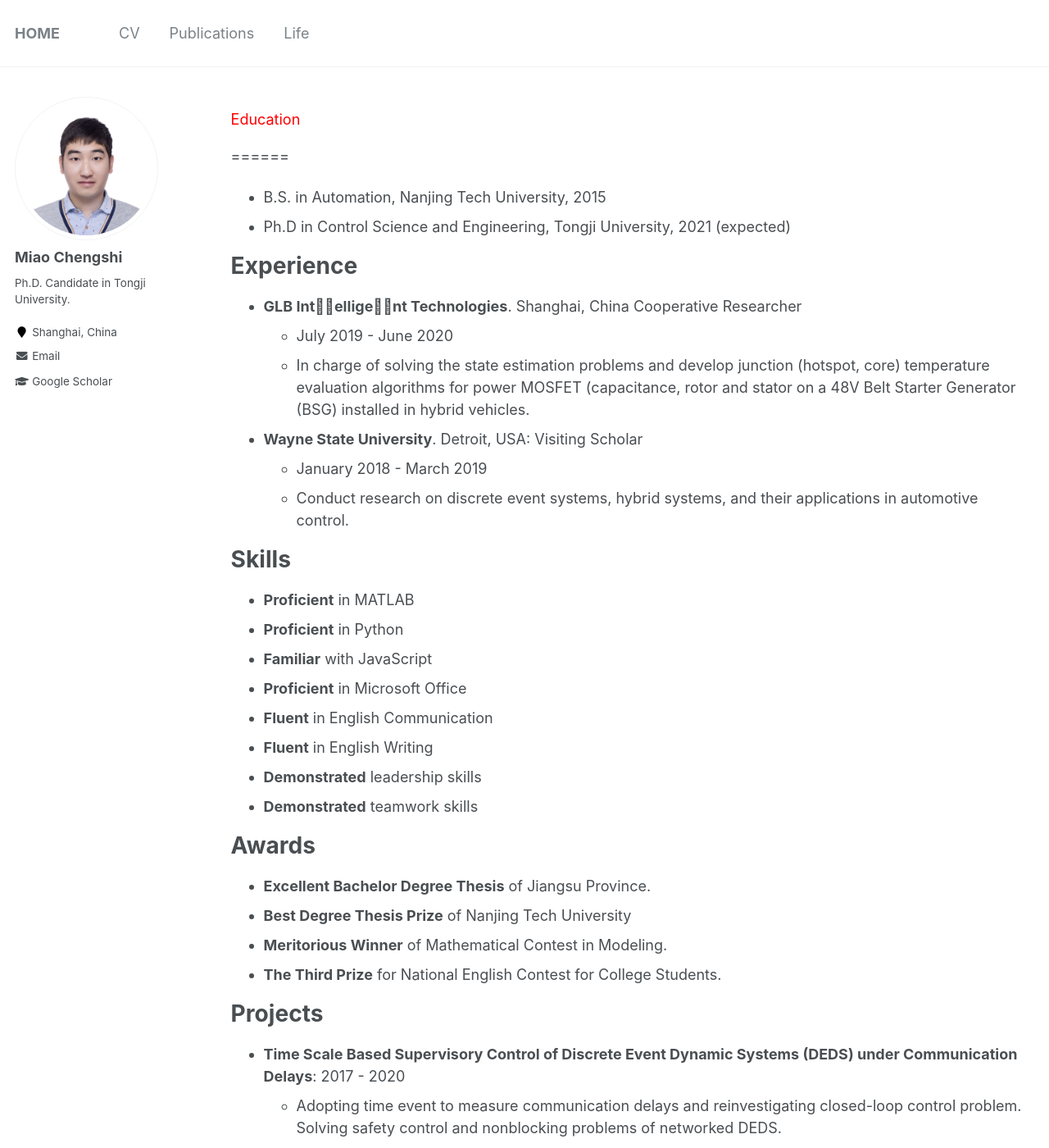
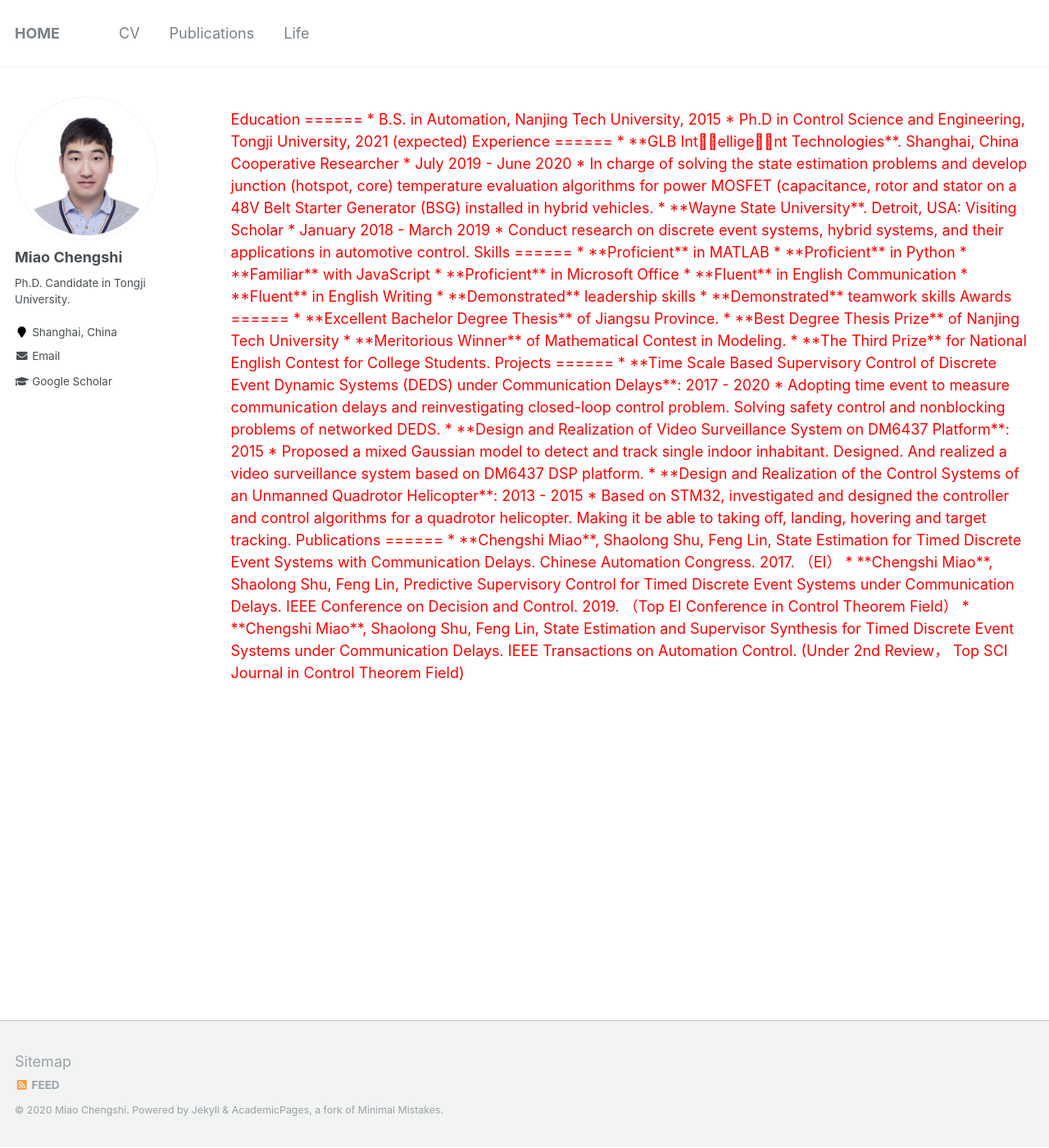
Before and after one commit to miaochengshi/miaochengshi.github.io, a Jekyll site: the page built from _pages/cv.md, in a window 1280 px wide and 1400 px high. Shown: the whole window at 82% size. Built offline with Jekyll 4.4.1, drawn with Linux system fonts in a browser that asks for light colours; some of the changed text lies outside the part shown.

Commit message:
Update cv.md

```diff
--- a/_pages/cv.md
+++ b/_pages/cv.md
@@ -7,7 +7,7 @@ redirect_from:
   - /cv
 ---
 
-<font color=red>Education</font>
+<font color=red>Education
 ======
 * B.S. in Automation, Nanjing Tech University, 2015
 * Ph.D in Control Science and Engineering, Tongji University, 2021 (expected)
```
